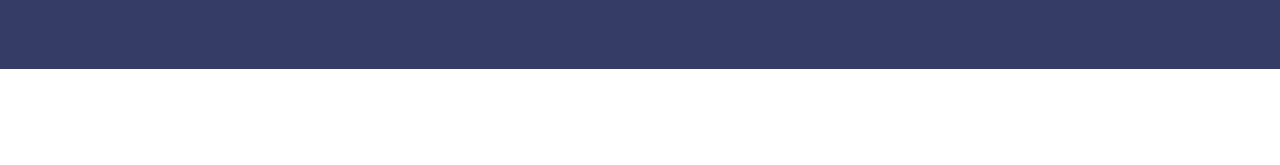
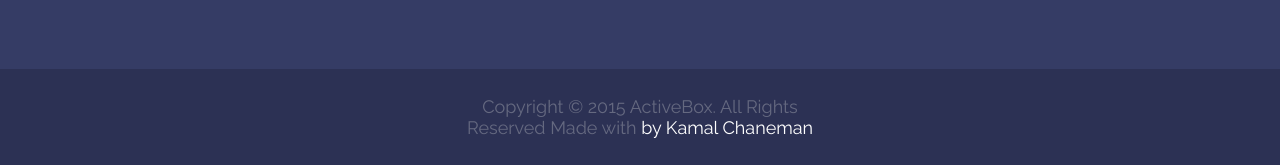
Before and after one commit to selukdiana/activebox_landing, a website built with Parcel: page src/index.html in a window 1280 px wide. Shown: the part 4189-4354 px from the top of the page. Before the commit the page ends 4258 px from the top, so only its background shows below. Built offline with nearby package versions, Linux system fonts and the light colour scheme; a web font is replaced by a local one.

Commit message:
complete footer

```diff
--- a/src/index.html
+++ b/src/index.html
@@ -469,6 +469,16 @@
         </div>
       </div>
     </section>
+    <footer class="footer">
+      <div class="container">
+        <div class="footer__text">
+          <p>
+            Copyright © 2015 ActiveBox. All Rights Reserved Made with
+            <span>by Kamal Chaneman</span>
+          </p>
+        </div>
+      </div>
+    </footer>
     <script src="./js/jquery-3.6.0.min.js"></script>
     <script src="https://unpkg.com/swiper@8/swiper-bundle.min.js"></script>
     <script type="module" src="./js/index.js"></script>
--- /dev/null
+++ b/src/scss/footer.scss
@@ -0,0 +1,20 @@
+.footer {
+  padding: 1.5rem 0;
+  background-color: rgba(44, 49, 84, 1);
+
+  // .footer__text
+
+  &__text {
+    margin: 0 auto;
+    max-width: 370px;
+    font-weight: 400;
+    font-size: $_18px;
+    line-height: calc(21em / 18);
+    color: $grey-blue;
+    text-align: center;
+
+    & span {
+      color: $white;
+    }
+  }
+}
--- a/src/scss/index.scss
+++ b/src/scss/index.scss
@@ -8,6 +8,7 @@
 @import 'testimonials.scss';
 @import 'download.scss';
 @import 'info.scss';
+@import 'footer.scss';
 
 * {
   margin: 0;
@@ -93,9 +94,21 @@ section {
     display: flex;
     justify-content: center;
     align-items: center;
+    cursor: pointer;
+    transition: 0.5s;
   }
 }
 .fab {
   color: $light-grey;
   font-size: 18px;
+  transition: 0.5s;
 }
+
+.socials__item:hover {
+  border-color: $orange;
+  transform: translateY(-5%);
+}
+
+.socials__item:hover .fab {
+  color: $orange;
+}
```
